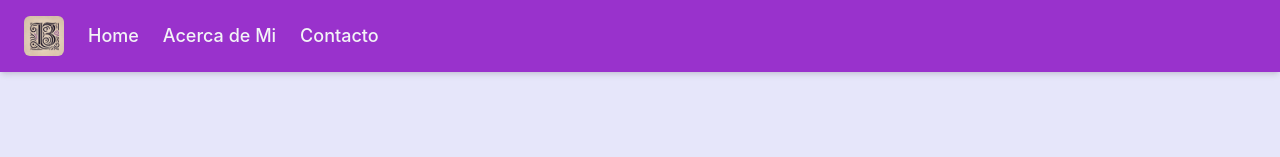
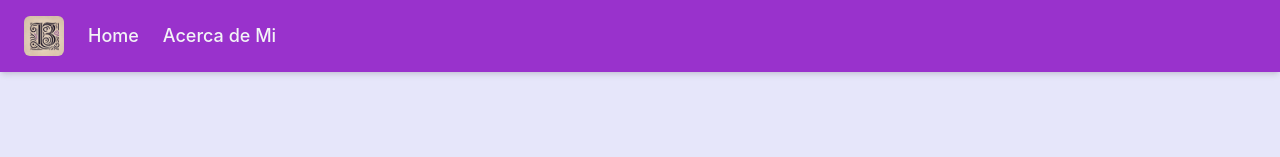
Before and after one commit to DiegoBritoSanchez/Portfolio, a React (Vite) app in the folder frontend/: page / in a window 1280 px wide. Shown: the top 157 px of the page. Built offline with nearby package versions, Linux system fonts and the light colour scheme; no server answers.

Commit message:
Deleting contact

```diff
--- a/frontend/src/components/header.jsx
+++ b/frontend/src/components/header.jsx
@@ -32,14 +32,6 @@ export default function Header() {
               Acerca de Mi
             </Link>
           </li>
-          <li>
-            <Link
-              to="/contact"
-              className="text-gray-100 hover:text-gray-300 transition-colors cursor-pointer text-lg font-medium"
-            >
-              Contacto
-            </Link>
-          </li>
         </ul>
       </nav>
     </header>
```
